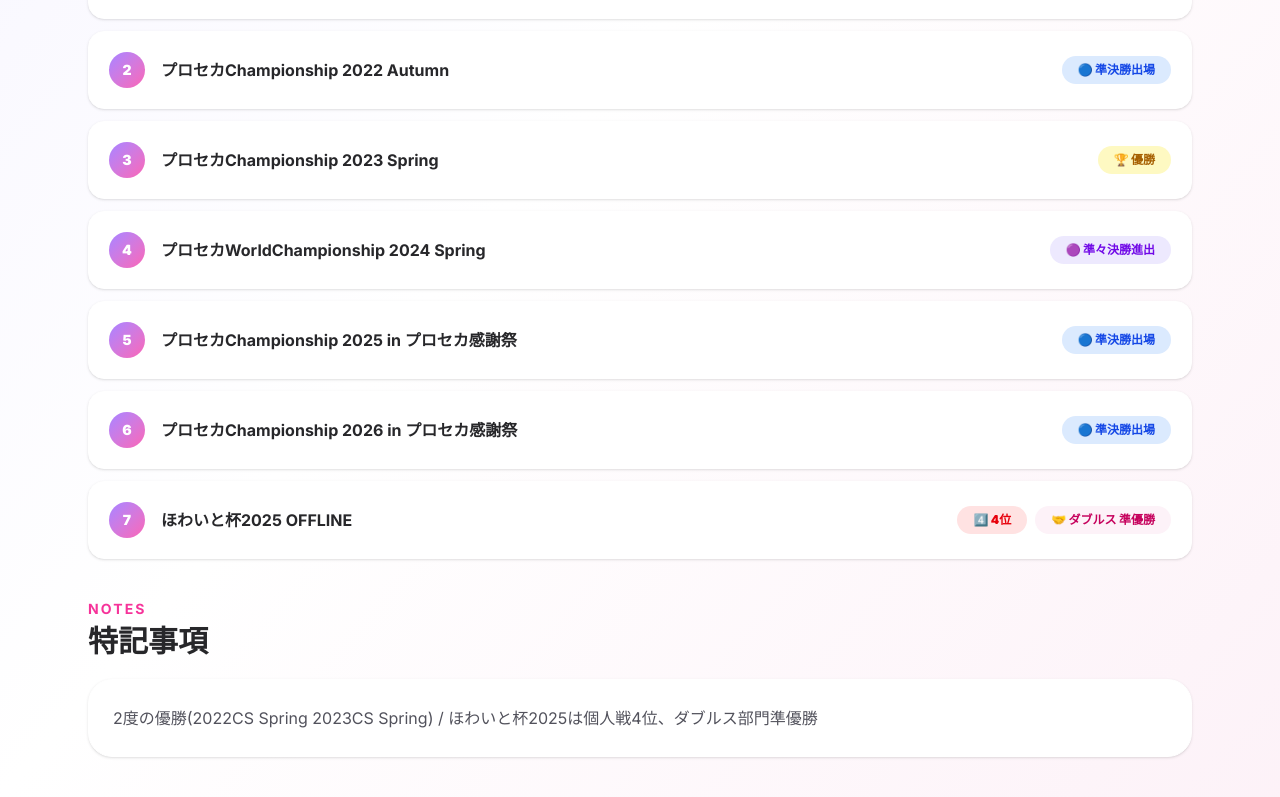
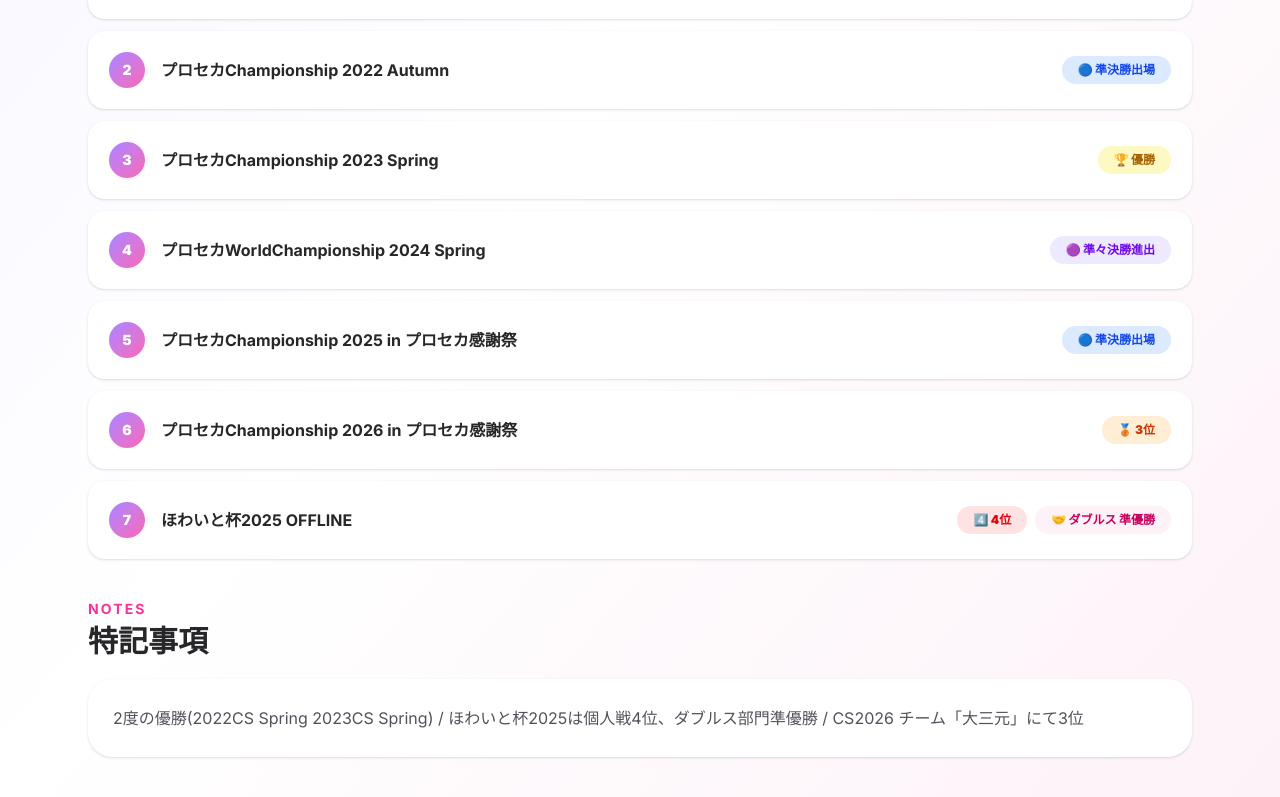
Before and after one commit to Kan2m/proseka-player-db, a Next.js app: page /players/kan in a window 1280 px wide. Shown: the part 694-1491 px from the top of the page. Built offline with nearby package versions, Linux system fonts and the light colour scheme; no server answers; the database is empty.

Commit message:
feat cs2026結果反映

```diff
--- a/app/AchievementTags.tsx
+++ b/app/AchievementTags.tsx
@@ -13,6 +13,7 @@
   "チーム準優勝",
   "ダブルス準優勝",
   "個人3位",
+  "チーム3位",
   "個人4位",
   "個人5位",
 ];
@@ -22,7 +23,7 @@
 const achievementIcon = (achievement: Achievement) => {
   if (achievement.includes("準優勝")) return "🥈";
   if (achievement.includes("優勝")) return "🏆";
-  if (achievement === "個人3位") return "🥉";
+  if (achievement.includes("3位")) return "🥉";
   return null;
 };
 
--- a/app/data/players.ts
+++ b/app/data/players.ts
@@ -19,6 +19,7 @@
   | "ダブルス準優勝"
   | "チーム準優勝"
   | "個人3位"
+  | "チーム3位"
   | "個人4位"
   | "個人5位"
   | "準決勝進出"
@@ -74,6 +75,7 @@
      achievements: [
     "個人優勝",
     "ダブルス準優勝",
+    "チーム3位",
   ],
     tournaments: {
       cs22S: true,
@@ -84,7 +86,7 @@
       cs26: true,
       white2025: true,
     },
-    notes: "2度の優勝(2022CS Spring 2023CS Spring) / ほわいと杯2025は個人戦4位、ダブルス部門準優勝",
+    notes: "2度の優勝(2022CS Spring 2023CS Spring) / ほわいと杯2025は個人戦4位、ダブルス部門準優勝 / CS2026 チーム「大三元」にて3位",
   },
   {
     id: "hps",
@@ -115,6 +117,7 @@
     result: "準優勝",
      achievements: [
     "個人3位",
+    "チーム3位",
     "個人4位",
     "ダブルス準優勝",
   ],
@@ -139,6 +142,7 @@
     aliases: ["まろやかれおちゃ♪" ,"デーモンコアくん"],
      achievements: [
     "個人優勝",
+    "チーム優勝",
     "個人準優勝",
   ],
     tournaments: {
@@ -149,7 +153,7 @@
       cs26: true,
       white2026: true,
     },
-    notes: "唯一の個人戦二連覇(2024CS 2025CS) 2023CSはU-12部門出場。過去に「まろやかれおちゃ♪」「デーモンコアくん」名義で出場 / 第2回APマラソンで優勝",
+    notes: "唯一の個人戦二連覇(2024CS 2025CS) 2023CSはU-12部門出場。過去に「まろやかれおちゃ♪」「デーモンコアくん」名義で出場 / 第2回APマラソンで優勝 / CS2026 チーム「ドパるんちゅ」にて優勝",
   },
   {
     id: "temp",
@@ -272,6 +276,7 @@
     aliases: ["初心者"],
     achievements: [
     "個人優勝",
+    "チーム優勝",
     "個人準優勝",
     "個人4位",
     "ダブルス優勝",
@@ -285,7 +290,7 @@
       white2025: true,
       white2026: true,
     },
-    notes: "CS2023 SpringはU-12部門で出場し4位 / 過去に「初心者」名義で出場 / CS2025で準優勝 / ほわいと杯2025では両部門優勝 / ほわいと杯2026ではダブルスにて準優勝",
+    notes: "CS2023 SpringはU-12部門で出場し4位 / 過去に「初心者」名義で出場 / CS2025で準優勝 / ほわいと杯2025では両部門優勝 / ほわいと杯2026ではダブルスにて準優勝 / CS2026 チーム「ドパるんちゅ」にて優勝",
   },
   {
     id: "kanpari",
@@ -363,6 +368,7 @@
     result: "優勝",
     achievements: [
     "個人優勝",
+    "チーム優勝",
     "個人準優勝"
   ],
     tournaments: {
@@ -372,7 +378,7 @@
       white2025: true,
       white2026: true,
     },
-    notes: "2023CSはU-12部門で出場し優勝 / ほわいと杯2025では個人ダブルス両部門で出場、個人戦では準優勝 / ほわいと杯2026では個人戦で準優勝 / 第5回APマラソンで完走し優勝",
+    notes: "2023CSはU-12部門で出場し優勝 / ほわいと杯2025では個人ダブルス両部門で出場、個人戦では準優勝 / ほわいと杯2026では個人戦で準優勝 / 第5回APマラソンで完走し優勝 / CS2026 チーム「ドパるんちゅ」にて優勝",
   },
   {
     id: "abeyu",
@@ -448,6 +454,7 @@
     achievements: [
     "ダブルス優勝",
     "ダブルス準優勝",
+    "チーム3位",
     "準決勝進出",
   ],
     tournaments: {
@@ -457,7 +464,7 @@
       white2025: true,
       white2026: true,
     },
-    notes: "ほわいと杯2025 ダブルス部門で優勝 / ほわいと杯2026 ダブルス部門で準優勝 / 過去に「カルボナーラ24時」名義で出場",
+    notes: "ほわいと杯2025 ダブルス部門で優勝 / ほわいと杯2026 ダブルス部門で準優勝 / CS2026 チーム「大三元」にて3位 / 過去に「カルボナーラ24時」名義で出場",
   },
   {
     id: "kiranyan",
@@ -762,14 +769,16 @@
     name: "たまご",
     twitter: "@tamagokutta",
     appearances: 2,
-    result: "準決勝",
-    achievements: [
+    result: "準優勝",
+    achievements: [
+    "チーム準優勝",
     "準決勝進出"
   ],
     tournaments: {
       cs25: true,
       cs26: true,
     },
+    notes: "CS2026 チーム「ひまだわ～」にて準優勝",
   },
   {
     id: "mu2iic",
@@ -1007,26 +1016,30 @@
     name: "ひゎ",
     twitter: "@Hiwa_otogame",
     appearances: 1,
-    result: "準決勝",
-    achievements: [
-    "準決勝進出"
-  ],
-    tournaments: {
-      cs26: true,
-    },
+    result: "準優勝",
+    achievements: [
+    "チーム準優勝",
+    "準決勝進出"
+  ],
+    tournaments: {
+      cs26: true,
+    },
+    notes: "CS2026 チーム「ひまだわ～」にて準優勝",
   },
   {
     id: "daba",
     name: "だば～",
     twitter: "@daba_kasu",
     appearances: 1,
-    result: "準決勝",
-    achievements: [
-    "準決勝進出"
-  ],
-    tournaments: {
-      cs26: true,
-    },
+    result: "準優勝",
+    achievements: [
+    "チーム準優勝",
+    "準決勝進出"
+  ],
+    tournaments: {
+      cs26: true,
+    },
+    notes: "CS2026 チーム「ひまだわ～」にて準優勝",
   },
   {
     id: "esto",
@@ -1712,7 +1725,7 @@
 {
   id: "miso",
   name: "みそ",
-  twitter: "@Honamizuki_",
+  twitter: "@HonaMizuki_",
   aliases: ["みそ"],
   appearances: 1,
   result: "準決勝",
--- a/app/data/tournaments.ts
+++ b/app/data/tournaments.ts
@@ -531,46 +531,60 @@
   date: "2026年",
   category: "チーム戦",
   description:
-    "4年ぶりのチーム戦。",
+    "4年ぶりのチーム戦。優勝はチーム「ドパるんちゅ」、準優勝は「ひまだわ～」、3位は「大三元」。",
   archives: [
     {
       title: "本戦",
       videoId: "HrOPTDVYFog",
       channel: "プロジェクトセカイ カラフルステージ! feat. 初音ミク",
-      note: "2026/10/03 17:30 配信予定",
     },
   ],
   results: [
+    {
+      rank: "優勝",
+      players: [
+        "れ",
+        "カイ",
+        "Koma.",
+      ],
+    },
+    {
+      rank: "準優勝",
+      players: [
+        "たまご",
+        "だば～",
+        "ひゎ",
+      ],
+    },
+    {
+      rank: "3位",
+      players: [
+        "REN",
+        "かるぼ",
+        "かん",
+      ],
+    },
     {
       rank: "準決勝出場",
       players: [
         "Mu2IIc",
         "きらにゃん",
+        "ななせ",
         "水銀大塚",
-        "カイ",
         "ykt",
-        "えすと",
         "T",
-        "Koma.",
         "kaya",
         "かるりーる",
-        "れ",
         "Lodge",
         "アオりんご",
+        "えすと",
         "紙引き",
+        "リリィ",
+        "Eff",
         "ろめいん",
-        "ひゎ",
-        "Unknowm",
+        "temp",
         "Tas123",
-        "Eff",
-        "リリィ",
-        "たまご",
-        "temp",
-        "だば～",
-        "ななせ",
-        "かるぼ",
-        "かん",
-        "REN",
+        "Unknown",
       ],
     },
   ],
```
